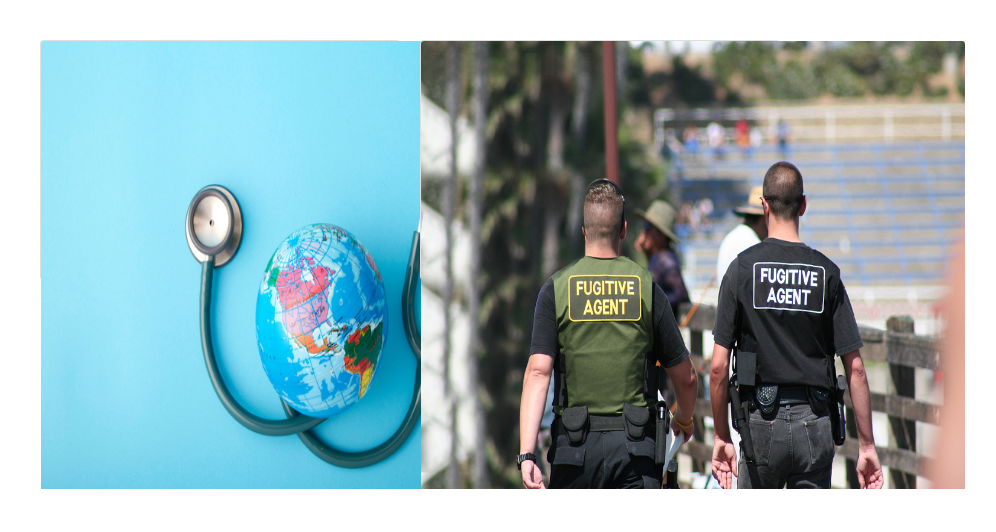
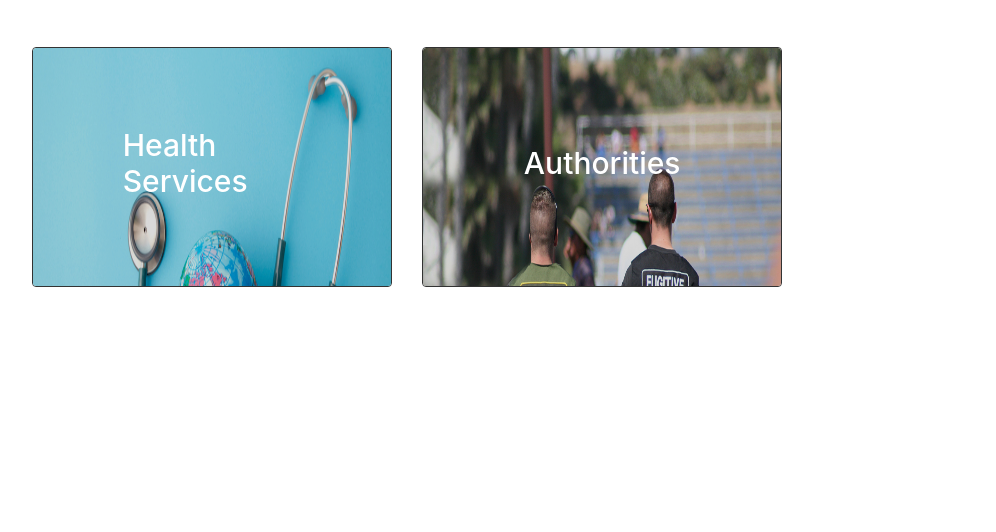
Before and after one commit to Langat05/Neighbourhood, a Django app: page / in a window 1280 px wide. Shown: the part 56-588 px from the top of the page, without its empty margins (45-1041 px from the left). Run offline with Django 3.2, Linux system fonts and the light colour scheme; a user stored in the database is signed in; data comes from the database, SQL or seed files in the repository; some libraries are stand-ins or nearby versions.

Commit message:
styled landing page

```diff
--- a/nyumbakumi/templates/index.html
+++ b/nyumbakumi/templates/index.html
@@ -33,4 +33,42 @@
   </div>
 </div>
 
-{% endblock %}
+<style>
+  .dark{
+    filter: brightness(85%);
+  }
+  .centered {
+      position: absolute;
+      top: 50%;
+      left: 50%;
+      transform: translate(-50%, -50%);
+  }
+  .card {
+    position: relative;
+    border: 1px solid #333;
+    margin: 2%;
+    overflow: hidden;
+    width: 540px;
+  }
+  .card img {
+    max-width: 100%;
+
+    -moz-transition: all 0.3s;
+    -webkit-transition: all 0.3s;
+    transition: all 0.3s;
+  }
+  .card:hover img {
+    -moz-transform: scale(1.1);
+    -webkit-transform: scale(1.1);
+    transform: scale(1.1);
+    filter: brightness(50%);
+
+  }
+  .container {
+    padding-left: 0;
+    padding-right: 0;
+
+  }
+
+  </style>
+  {% endblock %}
```
